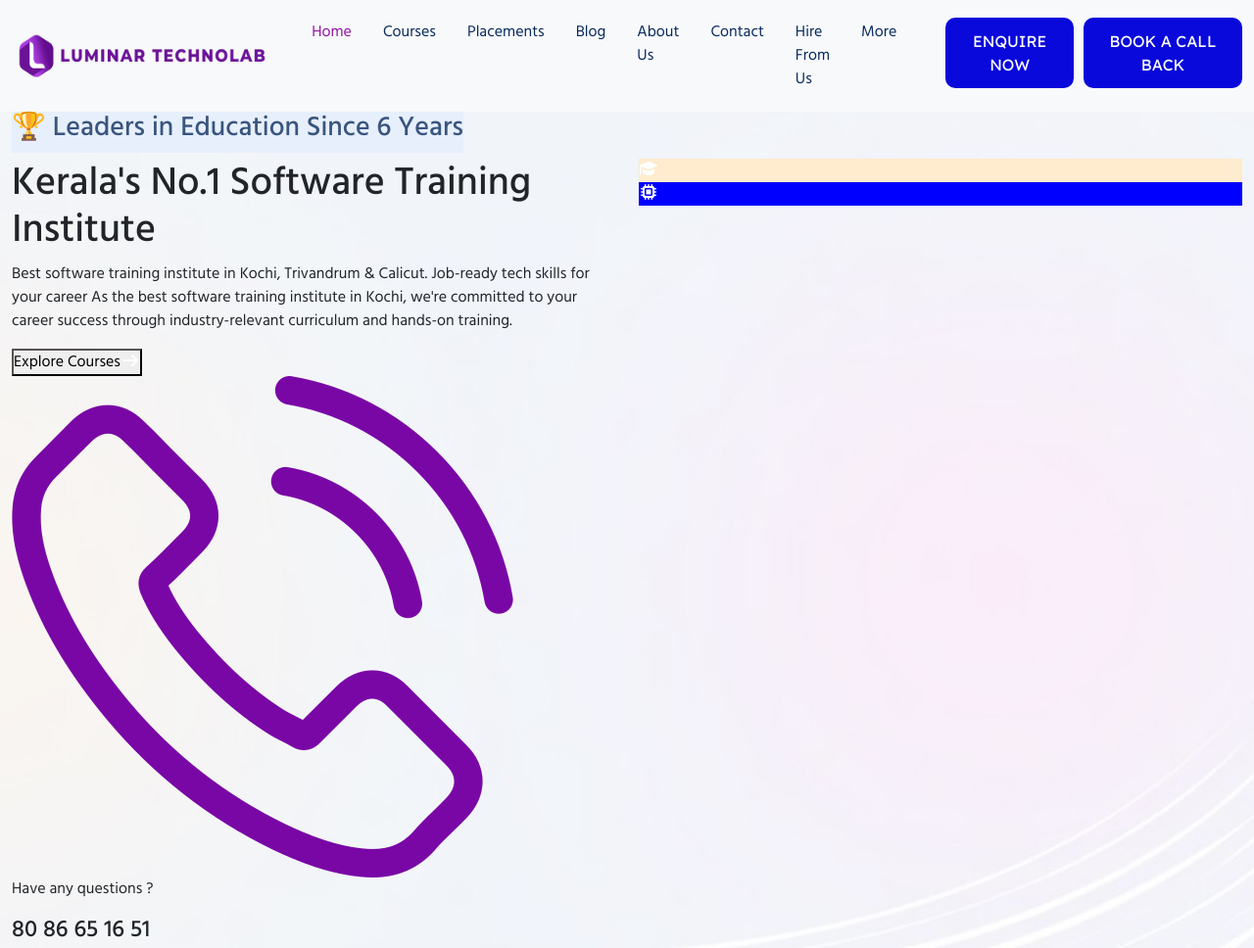
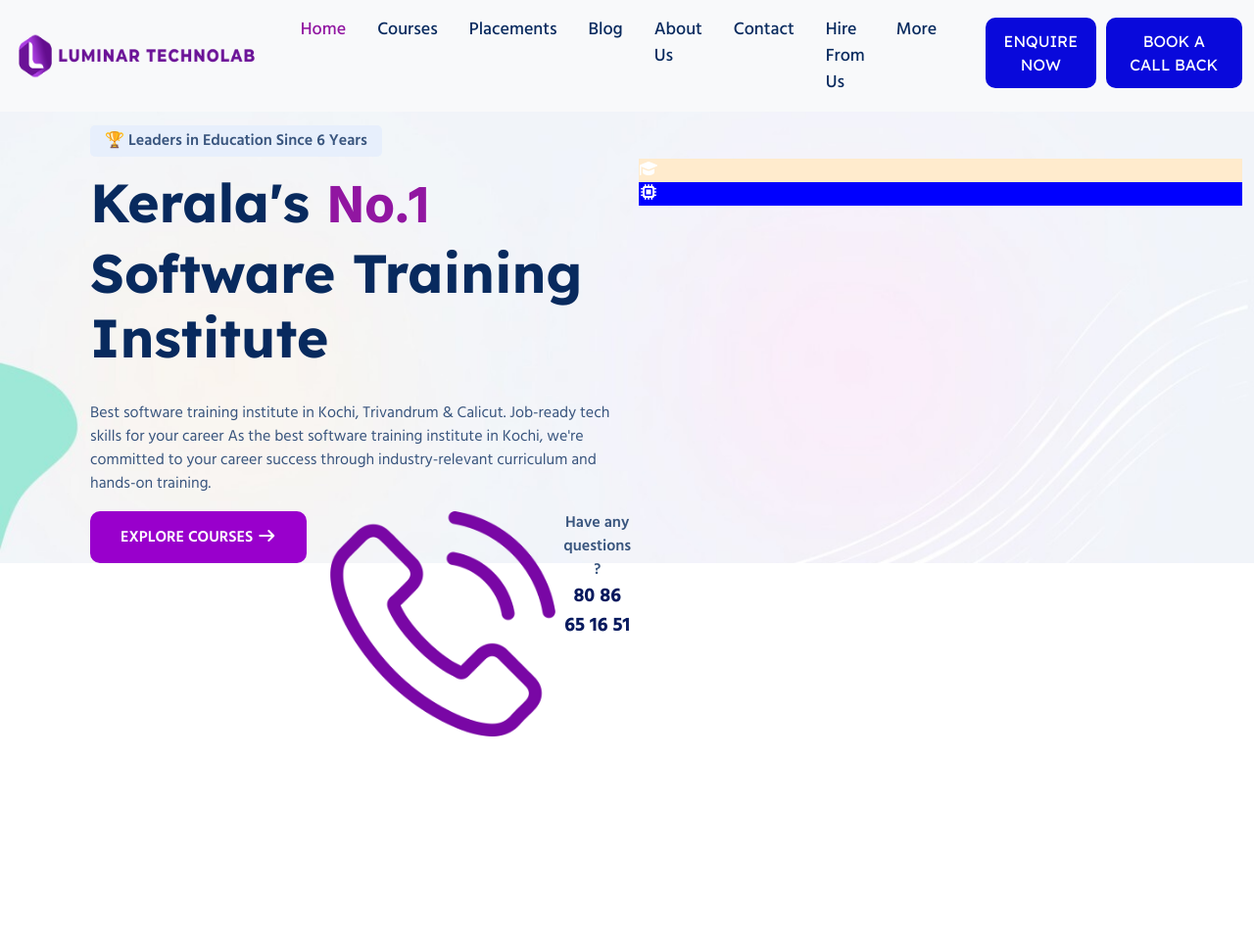
Before and after one commit to siddeque-s/Luminar-clone, a plain HTML site: page index.html in a window 1280 px wide. Shown: the whole page at 98% size. After the commit the page ends 800 px from the top, so only its background shows below. Drawn offline with nearby package versions, Linux system fonts and the light colour scheme; a web font is replaced by a local one.

Commit message:
section 1 left completed

```diff
--- a/index.html
+++ b/index.html
@@ -78,32 +78,51 @@
   <div class="container-fluid">
     <div class="row">
       <div class="col-6 d-flex">
-        <div class="animationimage">
+
+
+            <div class="animationimage">
           <img class="imagessection1right" src="./assets/bshape_01.png" alt="">
         </div>
-        <div class="left">
+
+
+
+
+          <div class="left">
           <div class="leaders d-flex">
 
-            <h3>🏆 Leaders in Education Since 6 Years</h3>
+            <h6 class="h6leaders">🏆 Leaders in Education Since 6 Years</h6>
             <img class="imagessection1right" src="./assets/bshape_02.png" alt="">
           </div>
           <h1>
-            Kerala's No.1 Software Training Institute
+            Kerala's <span class="h1spanNo1">No.1</span>  Software Training Institute
           </h1>
+          <br>
           <p>
             Best software training institute in Kochi, Trivandrum & Calicut. Job-ready tech skills for your career As the best software training institute in Kochi, we're committed to your career success through industry-relevant curriculum and hands-on training.
           </p>
-          <div>
-            <button>Explore Courses<i class="fa-solid fa-arrow-right" style="color: #ffffff;"></i></button>
-            <div class="sec1Call">
-              <img src="./assets/call.png" alt="">
-              <div>
-                <p>Have any questions ?</p>
-                <h4>80 86 65 16 51</h4>
+          <div class="leftbtn d-flex">
+            <button class="btn">EXPLORE COURSES  <i class="fa-solid fa-arrow-right" style="color: #ffffff;"></i></button>
+
+              <button class="d-flex ms-4 btnimagephone">
+                <img class="img-fluid imagephone" src="./assets/call.png" alt="">
+              <div class="haveQ ms-2">
+                <p id="hques">Have any questions ?</p>
+                <p id="numCont">80 86 65 16 51</p>
               </div>
-            </div>
+              </button>
+
+
           </div>
         </div>
+
+
+
+
+
+
+
+
+
       </div>
       <div class="col-6">
         <img src="./assets/bshape_05.png" alt="">
--- a/style.css
+++ b/style.css
@@ -3,6 +3,7 @@
   margin: 0;
   padding: 0;
   font-family: "Hind", sans-serif;
+  color: #39557e;
 }
 
 .navlogo {
@@ -11,7 +12,9 @@
 
 .nav-item {
   font-family: "Lexend Deca", sans-serif;
-  font-size: 16px;
+  font-size: 18px;
+font-weight: 500;
+
 }
 
 /* navbar */
@@ -49,10 +52,81 @@
   background: url(./assets/banner_bg.jpg) no-repeat center;
   background-size: cover;
 }
-.imagessection1right{
-  height: 50px;
+
+.leaders {
+  display: flex;
+  align-items: center;
+  gap: 10px;
 }
-.leaders h3{
+
+.h6leaders {
+  margin: 0;
+  padding: 8px 15px;
   background-color: #e7effc;
   color: #39557e;
+  border-radius: 5px;
+  line-height: 1;
+  font-size: 16px;
+  font-weight: 600;
+  display: inline-block;
 }
+
+.imagessection1right {
+  height: 60px;
+  width: auto;
+}
+
+.left{
+  margin-left: 13%;
+}
+
+.left h1{
+  font-size: 55px;
+  font-weight: 620;
+  font-family: "Lexend Deca", sans-serif;
+  color: #082a5e;
+}
+.h1spanNo1{
+  color: #9116a1;
+}
+
+.left p{
+  font-weight: 400;
+}
+
+.btn{
+  background-color: #9900cc;
+  color: white;
+  padding: 12px 30px;
+  border-radius: 10px;
+  font-weight: 600;
+}
+
+
+.haveQ p{
+  margin: 0;
+  padding: 0;
+}
+#hques{
+  font-weight: 550;
+
+}
+
+ #numCont{
+  font-weight: 900;
+  font-size: 20px;
+  color: #081a5e;
+  margin-left: 0;
+  padding-left: 0;
+ }
+ #numCont:hover{
+  color: #053885;
+ }
+
+
+.btnimagephone{
+  height: 53px;
+  width: 230px;
+  border: none;
+  background-color: transparent;
+}
```
